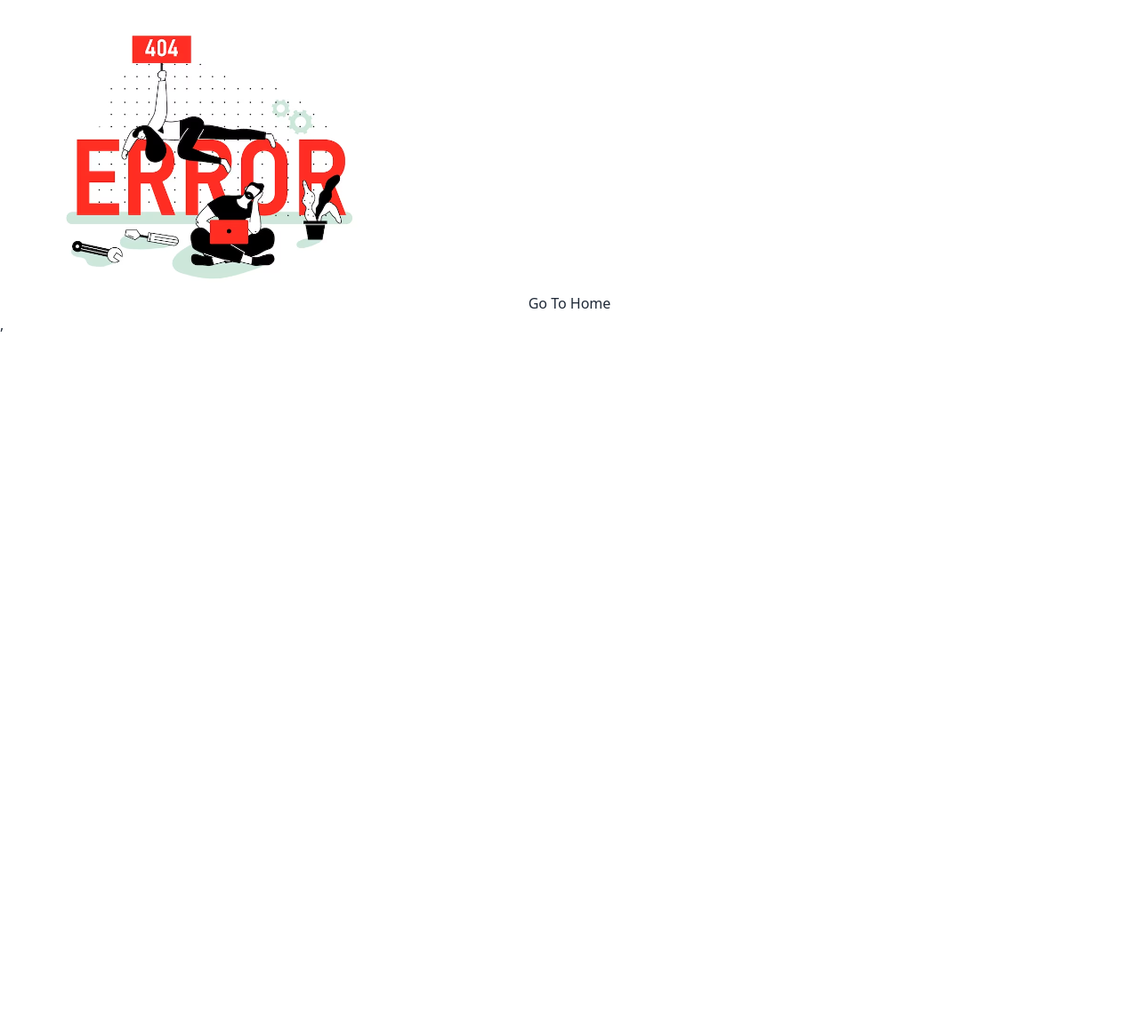
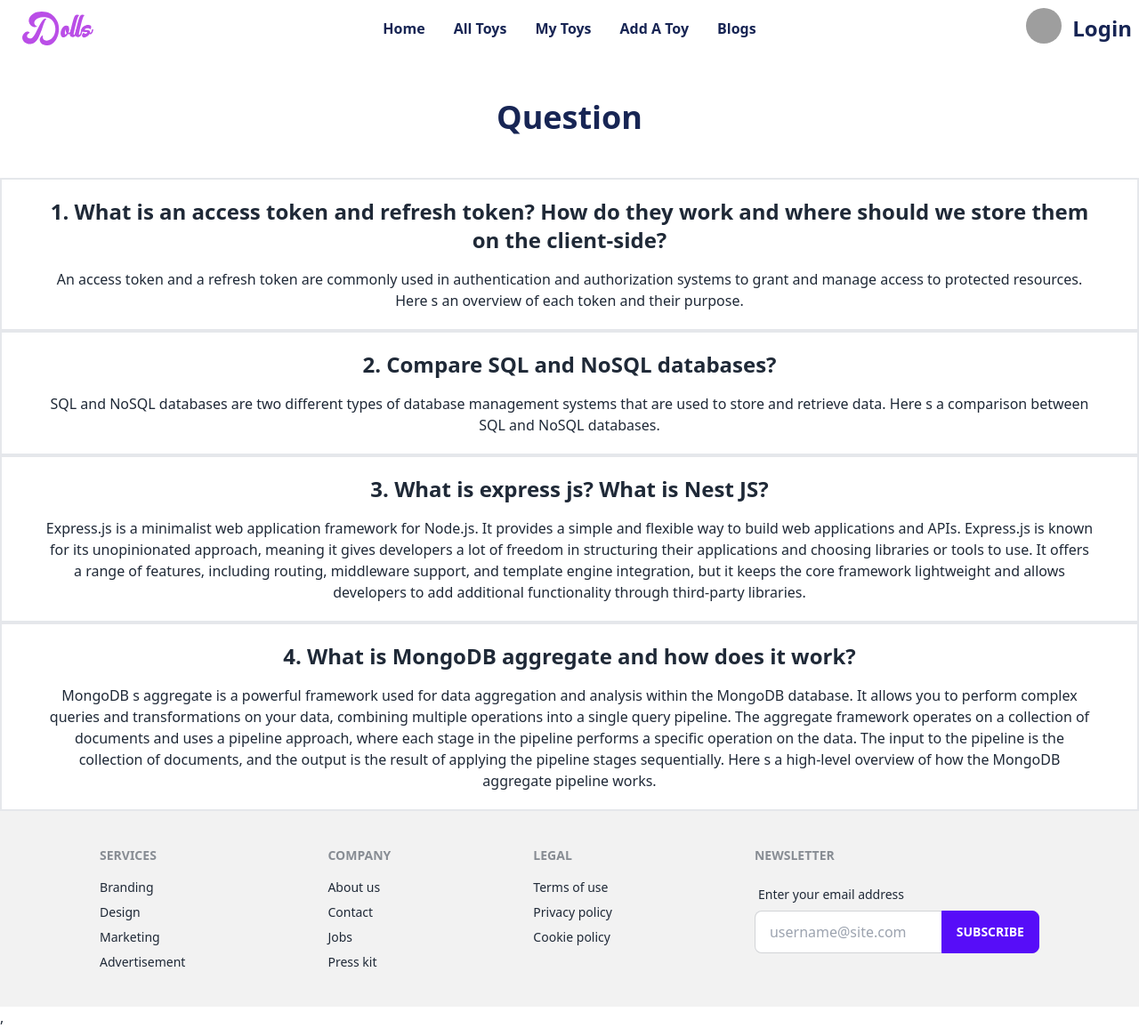
Before and after one commit to public454235/Dolls-client, a React (Vite) app: page /blogs in a window 1280 px wide. Before the commit this address had no page. Shown: the whole page at 89% size. Before the commit the page ends 800 px from the top, so only its background shows below. Built offline with nearby package versions, Linux system fonts and the light colour scheme; grey boxes are pictures that could not be loaded.

Commit message:
blogs done

```diff
--- a/src/components/Banner/Banner.jsx
+++ b/src/components/Banner/Banner.jsx
@@ -6,12 +6,12 @@ import dolls3 from "../../assets/doll1.jpg"
 const Banner = () => {
     return (
         <div>
-            <div className="carousel w-full lg:mb h-[500px] ">
+            <div className="carousel w-full h-[500px] ">
                 <div id="slide1" className="carousel-item relative w-full">
-                    <div className=" absolute h-full items-center flex left-0 top-0 ">
-                        <div className="lg:flex justify-between h-y-7 w-full lg:pl-64 pl-64">
-                            <div className="text-black space-y-7 w-1/2">
-                                <h2 className="text-6xl font-bold "><span className="text-blue-950">L.O.L. Surprise!</span><br /> Tweens Babysitting Beach</h2>
+                    <div className=" absolute h-full items-center lg:flex left-0 top-0 ">
+                        <div className="lg:flex lg:justify-between lg:h-y-7 w-full lg:pl-64 p-28">
+                            <div className="text-black lg:space-y-7 space-y-4 lg:w-1/2">
+                                <h2 className="text-6xl font-bold "><span className="text-blue-950 ">L.O.L. Surprise!</span><br /> Tweens Babysitting Beach</h2>
                                 <p>Party with 20 Surprises Including Color Change Features <br />and 2 Dolls Great Gift for Kids Ages 4+, Multicolor</p>
                             </div>
                             <div className="w-1/2">
@@ -25,10 +25,10 @@ const Banner = () => {
                     </div>
                 </div>
                 <div id="slide2" className="carousel-item relative w-full">
-                    <div className=" absolute h-full items-center flex left-0 top-0 ">
-                        <div className="lg:flex justify-between h-y-7 w-full lg:pl-64 pl-64">
-                            <div className="text-black space-y-7 w-1/2">
-                                <h2 className="text-6xl font-bold "><span className="text-purple-600">L.O.L. Surprise!</span><br /> Tweens Babysitting Beach</h2>
+                    <div className=" absolute h-full items-center lg:flex left-0 top-0 ">
+                        <div className="lg:flex lg:justify-between lg:h-y-7 w-full lg:pl-64 p-28">
+                            <div className="text-black lg:space-y-7 space-y-4 lg:w-1/2">
+                                <h2 className="text-6xl font-bold "><span className="text-blue-950 ">L.O.L. Surprise!</span><br /> Tweens Babysitting Beach</h2>
                                 <p>Party with 20 Surprises Including Color Change Features <br />and 2 Dolls Great Gift for Kids Ages 4+, Multicolor</p>
                             </div>
                             <div className="w-1/2">
@@ -42,10 +42,10 @@ const Banner = () => {
                     </div>
                 </div>
                 <div id="slide3" className="carousel-item relative w-full">
-                    <div className=" absolute h-full items-center flex left-0 top-0 ">
-                        <div className="lg:flex justify-between h-y-7 w-full lg:pl-64 pl-64">
-                            <div className="text-black space-y-7 w-1/2">
-                                <h2 className="text-6xl font-bold "><span className="text-purple-600">L.O.L. Surprise!</span><br /> Tweens Babysitting Beach</h2>
+                    <div className=" absolute h-full items-center lg:flex left-0 top-0 ">
+                        <div className="lg:flex lg:justify-between lg:h-y-7 w-full lg:pl-64 p-28">
+                            <div className="text-black lg:space-y-7 space-y-4 lg:w-1/2">
+                                <h2 className="text-6xl font-bold "><span className="text-blue-950 ">L.O.L. Surprise!</span><br /> Tweens Babysitting Beach</h2>
                                 <p>Party with 20 Surprises Including Color Change Features <br />and 2 Dolls Great Gift for Kids Ages 4+, Multicolor</p>
                             </div>
                             <div className="w-1/2">
--- /dev/null
+++ b/src/components/Blogs/Blogs.jsx
@@ -0,0 +1,31 @@
+
+
+const Blogs = () => {
+    return (
+        <div>
+            <h1 className="text-center text-blue-950 font-bold text-4xl mb-12 mt-12">Question</h1>
+            <div className="text-center border-2 space-y-4 py-5">
+                <h3 className="font-bold text-2xl px-12">1. What is an access token and refresh token? How do they work and where should we store them on the client-side?</h3>
+                <p className="px-12">An access token and a refresh token are commonly used in authentication and authorization systems to grant and manage access to protected resources. Here s an overview of each token and their purpose.</p>
+            </div>
+            <div className="text-center border-2 space-y-4 py-5">
+                <h3 className="font-bold text-2xl px-12">2. Compare SQL and NoSQL databases?</h3>
+                <p className="px-12">SQL and NoSQL databases are two different types of database management systems that are used to store and retrieve data. Here s a comparison between SQL and NoSQL databases.</p>
+            </div>
+            <div className="text-center border-2 space-y-4 py-5">
+                <h3 className="font-bold text-2xl px-12">3. What is express js? What is Nest JS?</h3>
+                <p className="px-12">Express.js is a minimalist web application framework for Node.js. It provides a simple and flexible way to build web applications and APIs. Express.js is known for its unopinionated approach, meaning it gives developers a lot of freedom in structuring their applications and choosing libraries or tools to use. It offers a range of features, including routing, middleware support, and template engine integration, but it keeps the core framework lightweight and allows developers to add additional functionality through third-party libraries.</p>
+            </div>
+            <div className="text-center border-2 space-y-4 py-5">
+                <h3 className="font-bold text-2xl px-12">4. What is MongoDB aggregate and how does it work?</h3>
+                <p className="px-12">MongoDB s aggregate is a powerful framework used for data aggregation and analysis within the MongoDB database. It allows you to perform complex queries and transformations on your data, combining multiple operations into a single query pipeline.
+
+                    The aggregate framework operates on a collection of documents and uses a pipeline approach, where each stage in the pipeline performs a specific operation on the data. The input to the pipeline is the collection of documents, and the output is the result of applying the pipeline stages sequentially.
+
+                    Here s a high-level overview of how the MongoDB aggregate pipeline works.</p>
+            </div>
+        </div>
+    );
+};
+
+export default Blogs;
--- a/src/components/Events/Events.jsx
+++ b/src/components/Events/Events.jsx
@@ -8,8 +8,8 @@ const Events = () => {
                 <h2 className="text-4xl font-bold text-blue-950">Our Events</h2>
             </div>
             <div className="bg-base-200 grid grid-cols-1 lg:grid-cols-2 gap-5">
-                <div className="hero min-h-6 rounded-8" style={{ backgroundImage: `url("https://i.ibb.co/SXkrxkb/doll35.jpg")` }}>
-                    <div className="hero-overlay bg-opacity-60"></div>
+                <div className="hero min-h-6 " style={{ backgroundImage: `url("https://i.ibb.co/SXkrxkb/doll35.jpg")` }}>
+                    <div className="hero-overlay bg-opacity-50"></div>
                     <div className="hero-content text-center text-neutral-content">
                         <div className="max-w-md">
                             <h1 className="mb-5 text-4xl font-bold text-black">Numbers Matching</h1>
@@ -18,8 +18,8 @@ const Events = () => {
                         </div>
                     </div>
                 </div>
-                <div className="hero min-h-6 rounded-8" style={{ backgroundImage: `url("https://i.ibb.co/crVNyyt/doll34.jpg")` }}>
-                    <div className="hero-overlay bg-opacity-60"></div>
+                <div className="hero min-h-6 " style={{ backgroundImage: `url("https://i.ibb.co/crVNyyt/doll34.jpg")` }}>
+                    <div className="hero-overlay bg-opacity-50"></div>
                     <div className="hero-content text-center text-neutral-content">
                         <div className="max-w-md">
                             <h1 className="mb-5 text-4xl font-bold text-black">Paper Plates Art.</h1>
--- a/src/components/Footer/Footer.jsx
+++ b/src/components/Footer/Footer.jsx
@@ -2,29 +2,29 @@
 
 const Footer = () => {
   return (
-    <div>
+    <div className="mx-auto">
       <footer className="footer p-10 bg-base-200 text-base-content">
-        <div>
+        <div className="mx-auto">
           <span className="footer-title">Services</span>
           <a className="link link-hover">Branding</a>
           <a className="link link-hover">Design</a>
           <a className="link link-hover">Marketing</a>
           <a className="link link-hover">Advertisement</a>
         </div>
-        <div>
+        <div className="mx-auto">
           <span className="footer-title">Company</span>
           <a className="link link-hover">About us</a>
           <a className="link link-hover">Contact</a>
           <a className="link link-hover">Jobs</a>
           <a className="link link-hover">Press kit</a>
         </div>
-        <div>
+        <div className="mx-auto">
           <span className="footer-title">Legal</span>
           <a className="link link-hover">Terms of use</a>
           <a className="link link-hover">Privacy policy</a>
           <a className="link link-hover">Cookie policy</a>
         </div>
-        <div>
+        <div className="mx-auto">
           <span className="footer-title texto">Newsletter</span>
           <div className="form-control w-80">
             <label className="label">
--- a/src/components/Gallery/Gallery.jsx
+++ b/src/components/Gallery/Gallery.jsx
@@ -10,13 +10,13 @@ const Gallery = () => {
                 <p>Cupidatat non proident sunt culpa qui officia deserunt mollit anim idest laborum</p>
             </div>
             <div className=" gap-10 mt-12 grid grid-cols-1 lg:grid-cols-3 ">
-                <div className="carousel-item shadow-2xl">
+                <div className="mx-auto shadow-2xl">
                     <img className="h-[300px]" src={doll1} alt="Drink" />
                 </div>
-                <div className="carousel-item shadow-2xl">
+                <div className="mx-auto shadow-2xl">
                     <img className="h-[300px] rounded" src={doll2} alt="Drink" />
                 </div>
-                <div className="carousel-item shadow-2xl">
+                <div className="mx-auto shadow-2xl">
                     <img className="h-[300px] rounded" src={doll3} alt="Drink" />
                 </div>
             </div>
--- a/src/components/NavBar/NavBar.jsx
+++ b/src/components/NavBar/NavBar.jsx
@@ -32,8 +32,12 @@ const NavBar = () => {
                     </ul>
                 </div>
                 <div className="text-blue-950 navbar-end space-x-3 font-bold text-2xl">
-                <Link to='/login'>Profile</Link>
-                <Link to='/login'>Login</Link>
+                    <Link to='/login'><div className="avatar">
+                        <div className="w-10 h-10 rounded-full">
+                            <img src="/images/stock/photo-1534528741775-53994a69daeb.jpg" />
+                        </div>
+                    </div></Link>
+                    <Link to='/login'>Login</Link>
                 </div>
             </div>
         </div>
--- a/src/main.jsx
+++ b/src/main.jsx
@@ -8,6 +8,7 @@ import {
 import Main from './components/Layout/Main';
 import Home from './components/Home/Home';
 import Error from './components/Error/Error';
+import Blogs from './components/Blogs/Blogs';
 
 const router = createBrowserRouter([
   {
@@ -18,6 +19,10 @@ const router = createBrowserRouter([
       {
         path: '/',
         element: <Home></Home>
+      },
+      {
+        path: 'blogs',
+        element: <Blogs></Blogs>
       }
     ]
   },
```
